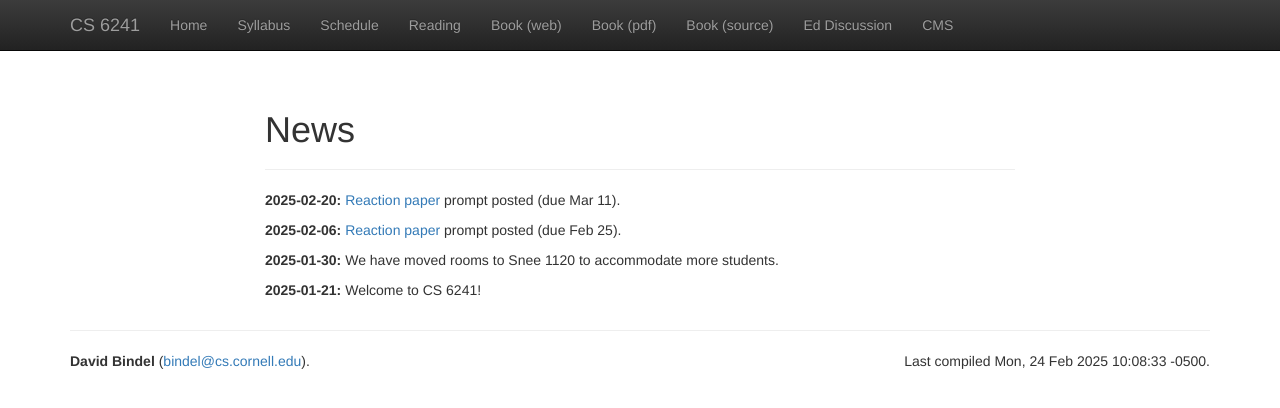
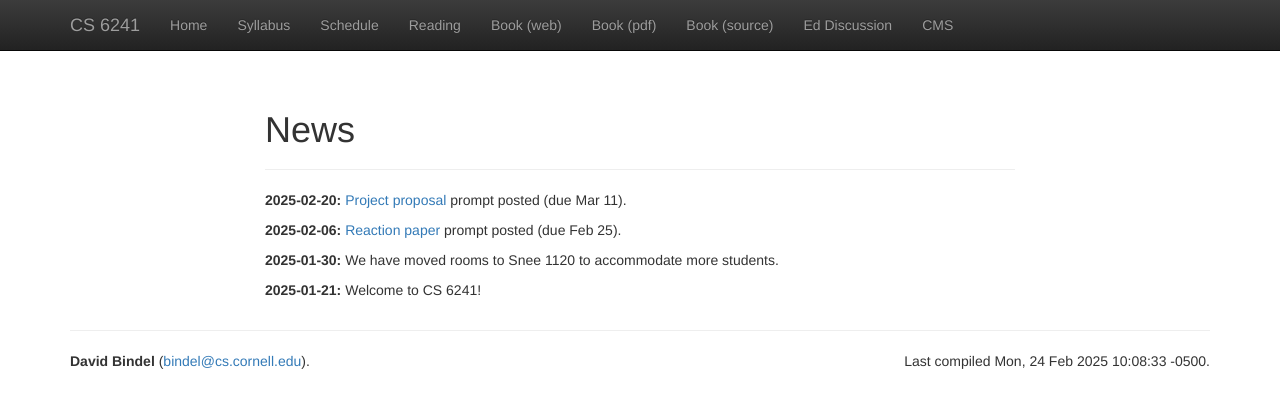
Before and after one commit to dbindel/cs6241-s25, a Jekyll site: the page built from web/news.html, in a window 1280 px wide. Shown: the top 408 px of the page. Built offline with Jekyll 4.4.1, drawn with Linux system fonts in a browser that asks for light colours; nearby versions of some CDN libraries.

Commit message:
Correct reaction paper -> project proposal in news.

```diff
--- a/web/_data/news.yml
+++ b/web/_data/news.yml
@@ -9,4 +9,4 @@
   text: <a href="hw/reaction-paper.html">Reaction paper</a> prompt posted (due Feb 25).
 -
   date: 2025-02-20
-  text: <a href="hw/project-proposal.html">Reaction paper</a> prompt posted (due Mar 11).
+  text: <a href="hw/project-proposal.html">Project proposal</a> prompt posted (due Mar 11).
```
